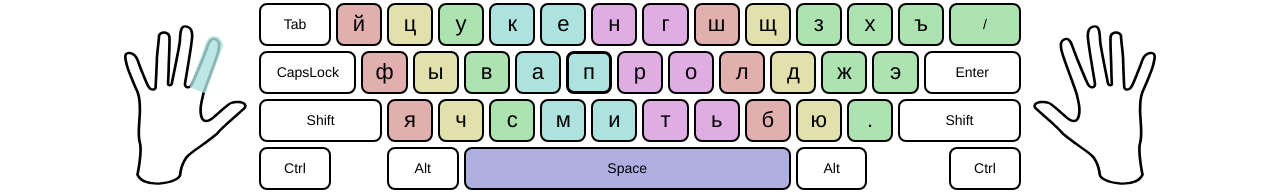
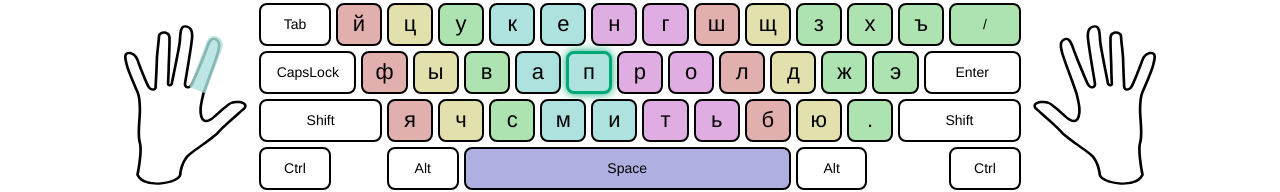
Before and after one commit to ZingerXY/keyboardTrainer, a React (Create React App) app: page / in a window 1280 px wide. Shown: the part 396-588 px from the top of the page. Built offline with nearby package versions, Linux system fonts and the light colour scheme.

Commit message:
small changes / unic symbols

```diff
--- a/src/components/Keyboard/Keyboard.jsx
+++ b/src/components/Keyboard/Keyboard.jsx
@@ -57,7 +57,7 @@ const Keyboard = ({
     { name: 'ж', value: 'ж', classNames: 'key key-gr' },
     { name: 'э', value: 'э', classNames: 'key key-gr' },
     { name: 'Enter', value: '', classNames: 'key key-words return' },
-    { name: 'Shift', value: '', classNames: 'key key-words leftshift' },
+    { name: 'Shift ', value: '', classNames: 'key key-words leftshift' },
     { name: 'я', value: 'я', classNames: 'key key-or' },
     { name: 'ч', value: 'ч', classNames: 'key key-ye' },
     { name: 'с', value: 'с', classNames: 'key key-gr' },
@@ -70,12 +70,12 @@ const Keyboard = ({
     { name: '.', value: '.', classNames: 'key key-gr' },
     { name: 'Shift', value: '', classNames: 'key key-words rightshift' },
     { name: 'Ctrl', value: '', classNames: 'key key-words ctrl' },
-    { name: '', value: '', classNames: 'key key-words nonstyle' },
-    { name: 'Alt', value: '', classNames: 'key key-words ctrl' },
+    { name: '`', value: '', classNames: 'key key-words nonstyle' },
+    { name: 'Alt ', value: '', classNames: 'key key-words ctrl' },
     { name: 'Space', value: ' ', classNames: 'key key-words space' },
     { name: 'Alt', value: '', classNames: 'key key-words ctrl' },
     { name: '', value: '', classNames: 'key key-words ctrl nonstyle' },
-    { name: 'Ctrl', value: 'Ctrl', classNames: 'key key-words ctrl' },
+    { name: 'Ctrl ', value: '', classNames: 'key key-words ctrl' },
   ];
   const checkKeyIsActive = (name, value) => {
     //Если текущий символ в верхнем регистре, подсвечиваем шифт
--- a/src/components/Keyboard/Keyboard.scss
+++ b/src/components/Keyboard/Keyboard.scss
@@ -58,8 +58,8 @@ $purple-key: rgba(175, 175, 225, 1);
 
 .key.active {
     // background-color: mediumspringgreen;
-
-    border: solid;
+    box-shadow: 0 0 10px $green;
+    border: solid $green;
 }
 
 .key-words {
```
